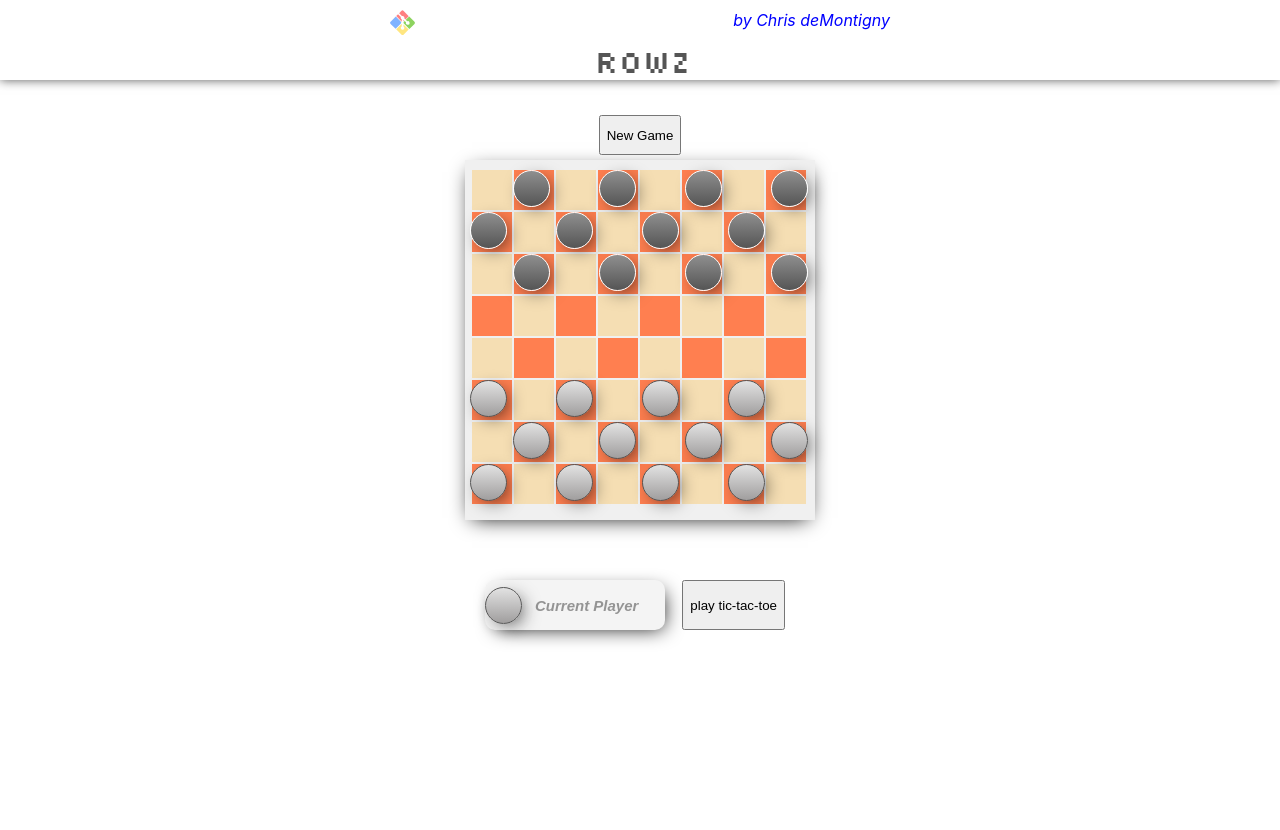
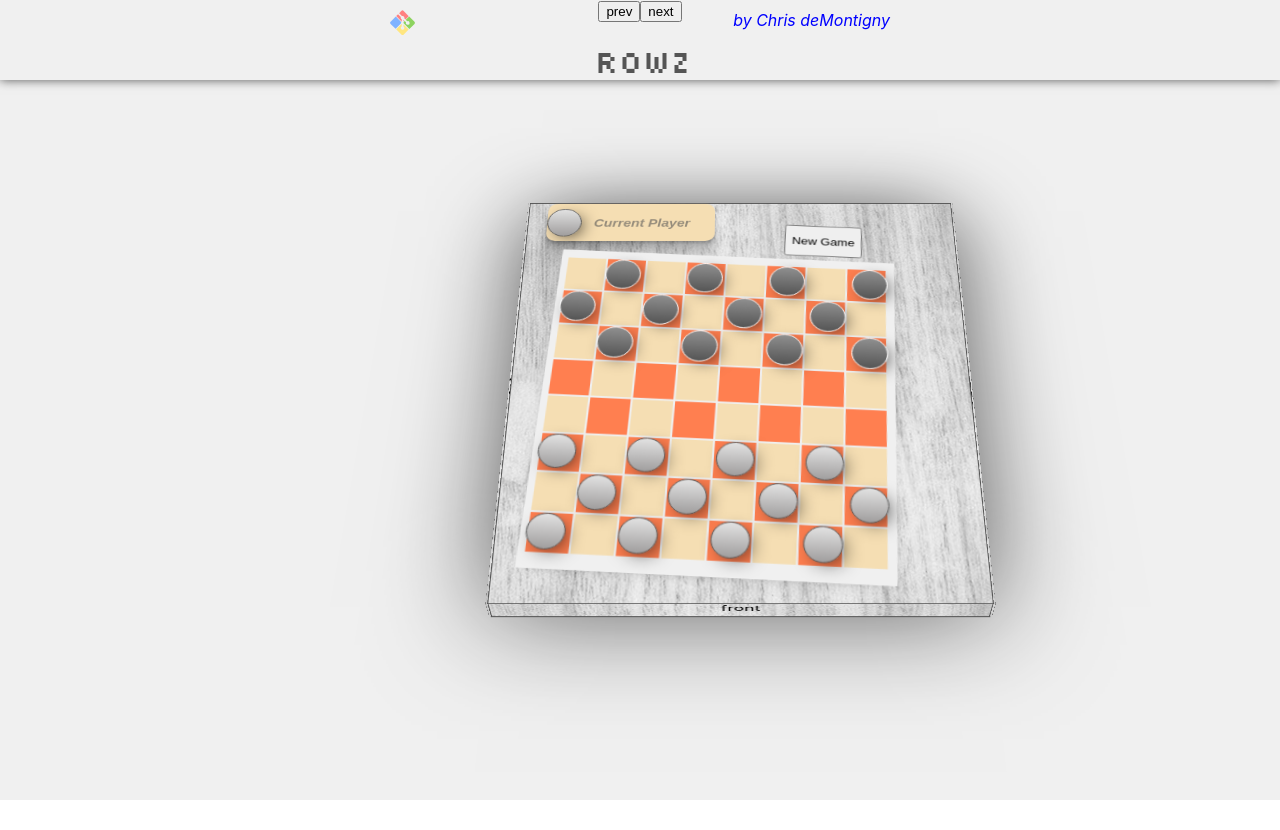
Before and after one commit to Nefari0/Games, a React (Create React App) app in the folder rowz/: page / in a window 1280 px wide. After the commit the page ends 800 px from the top, so only its background shows below. Built offline with nearby package versions, Linux system fonts and the light colour scheme; no server answers.

Commit message:
Adding new 3d effects

```diff
--- a/rowz/src/App.js
+++ b/rowz/src/App.js
@@ -4,21 +4,31 @@ import TicTacToe from './Components/TicTacToe/tictactoe.component';
 import CheckerBoard from './Components/Rows/CheckerBoard/CheckerBoard'
 import Nav from './Components/Nav/nav.component';
 import { size } from './Components/rowz.plugin'
-import { AppContainer,Adapter,Header,BaseButton } from './App.styles';
+import { AppContainer,Header,BaseButton } from './App.styles';
+import GameBoard from './Components/Platform/platform.component';
 
 const { multiplier } = size
 
 function App() {
 
   const [state,setState] = useState({
-    playCheckers:true
+    playCheckers:true,
+    yRotation: 0,
+    xRotation: 100,
   })
 
-  const { playCheckers } = state
+  const { playCheckers,xRotation,yRotation } = state
 
   const tic = 'tic-tac-toe'
   const check = 'checkers'
   const currentGame = 123456789
+
+  const stateManager = (prop,val) => {
+    setState({
+      ...state,
+      [prop]:val
+    })
+  }
 
   return (
     <AppContainer>
@@ -26,7 +36,7 @@ function App() {
         <Nav />
         <h1>Rowz</h1>
       </Header>
-      <Adapter>
+      {/* <Adapter>
 
         {playCheckers === true ? <CheckerBoard currentGame={currentGame} /> : <TicTacToe />}
 
@@ -36,7 +46,18 @@ function App() {
           play {!playCheckers ? check : tic}
         </BaseButton>
 
-      </Adapter>
+      </Adapter> */}
+
+        <GameBoard state={state}/>
+      <div
+        style={{
+          position:'absolute',
+          top:'0px'
+        }}
+      >
+        <button onClick={() => stateManager('yRotation',yRotation+90)}>prev</button>
+        <button onClick={() => stateManager('yRotation',yRotation-90)}>next</button>
+      </div>
     </AppContainer>
   );
 }
--- a/rowz/src/App.styles.jsx
+++ b/rowz/src/App.styles.jsx
@@ -63,28 +63,31 @@ export const AppContainer = styled.main`
     display:flex;
     flex-direction:column;
     align-items: center;
+    background-color: rgb(240, 240, 240);
     // background-color:blue;
+    -webkit-perspective: 1600px;
+    -webkit-perspective-origin: 50% -240px;
 `
 
 
-export const Adapter = styled.section`
-    position:relative;
-    // margin:auto;
-    // background-color:blue;
-    margin-top:50px;
-    // width:500px;
-    width:${dimensions*multiplier}px;
-    height:700px;
+// export const Adapter = styled.section`
+//     position:relative;
+//     // margin:auto;
+//     // background-color:blue;
+//     margin-top:50px;
+//     // width:500px;
+//     width:${dimensions*multiplier}px;
+//     height:700px;
 
-    @media (max-width:620px) {
-        width:350px;
-    }
+//     @media (max-width:620px) {
+//         width:350px;
+//     }
 
-    @media (max-width:400px) {
-        width:300px;
-        margin-top:0px;
-    }
-`
+//     @media (max-width:400px) {
+//         width:300px;
+//         margin-top:0px;
+//     }
+// `
 
 export const BaseButton = styled.button`
     position:absolute;
--- /dev/null
+++ b/rowz/src/Components/Platform/platform.component.jsx
@@ -0,0 +1,36 @@
+import {
+    CubeContainer,
+    Cube,
+    Front,
+    Back,
+    Top,
+    Bottom,
+    Left,
+    Right
+  } from "./platform.styles";
+  import CheckerBoard from "../Rows/CheckerBoard/CheckerBoard";
+//   import { GoodPlayer } from "./peice.styles";
+
+  const GameBoard = ({ state }) => {
+    const { yRotation, xRotation, currentIndex } = state;
+    console.log("CURRENT IN LOWER GAME COMPOENT", xRotation);
+
+    return (
+      <CubeContainer>
+        <Cube xRotatuin={xRotation} yRotation={yRotation}>
+          <Top>
+            {/* top */}
+            <CheckerBoard />
+          </Top>
+          <Bottom></Bottom>
+          <Left>left</Left>
+          <Front>front</Front>
+          <Right>right</Right>
+          {/* <figure></figure> */}
+          <Back>back</Back>
+        </Cube>
+      </CubeContainer>
+    );
+  };
+
+  export default GameBoard;
--- /dev/null
+++ b/rowz/src/Components/Platform/platform.styles.jsx
@@ -0,0 +1,198 @@
+import styled, { keyframes } from "styled-components";
+import { size,boardPlacement } from "../rowz.plugin";
+import walnut from "./American_walnut_pxr128_jpg.jpg"
+
+const { multiplier,dimensions } = size
+
+// const cubeWidth = 300;
+const cubeWidth = dimensions*1.3
+const cubeHeight = 25;
+
+const Rotate = keyframes`
+from {
+  transform: rotateY(0deg);
+}
+to {
+  transform: rotateY(360deg);
+}
+`;
+
+// const Rotate = keyframes`
+
+//   @-webkit-keyframes rotate {
+//     0% {
+//       -webkit-transform: rotateY(0);
+//     }
+//     100% {
+//       -webkit-transform: rotateY(360deg);
+//     }
+
+//   }
+
+//   0% { height: 100px; width: 100px; }
+//  30% { height: 400px; width: 400px; opacity: 1 }
+//  40% { height: 405px; width: 405px; opacity: 0.3; }
+//  100% { height: 100px; width: 100px; opacity: 0.6; }
+// `
+
+export const CubeContainer = styled.div`
+  width: ${cubeWidth}px;
+  height: ${cubeHeight}px;
+  top: 300px;
+  left: 100px;
+  background-color: yellow;
+//   position: absolute;
+position:relative;
+  -webkit-perspective: 1600px;
+  -webkit-perspective-origin: 50% -240px;
+
+   /* transform: rotateZ(-20deg);  */
+       /* animation-name: ${Rotate};
+  animation-duration: 8s;
+  animation-iteration-count: infinite; */
+`;
+
+// figure {
+//   /* left:300px; */
+//   display: block;
+//   position: absolute;
+//   width: 300px;
+//   height: 100px;
+//   /* border-radius: 50px; */
+// background-color: #60c2ef;
+//   /* -webkit-transform-origin: 50% 50% 0; */
+// }
+
+export const Cube = styled.div`
+  -webkit-transform-style: preserve-3d;
+  margin:auto;
+//   margin-top:50%;
+//   left:400px;
+//   top:150px;
+//   animation: ${Rotate} 2s linear infinite;
+//   transform: rotateY(${({ rotation }) => rotation}deg);
+//   transform: rotateX(-20deg) rotateY(10deg) rotateZ(0deg);
+
+  transform:
+  rotateX(-50deg)
+  rotateY(${({ yRotation }) => yRotation}deg)
+  rotateZ(0deg)
+  ;
+
+  transition: all 1000ms;
+//   transform-origin: 50% 50% 0;
+  width:${cubeWidth}px;
+  height:${cubeHeight}px;
+  background-color:blue;
+
+      /* animation-name: ${Rotate};
+  animation-duration: 8s;
+  animation-iteration-count: infinite; */
+
+  figure {
+            /* animation-name: ${Rotate};
+        animation-duration: 8s;
+        animation-iteration-count: infinite; */
+
+        /* left:300px; */
+        display: block;
+        position: absolute;
+        width: ${cubeWidth}px;
+
+        // background-size: contain;
+        // background:url(${walnut});
+        // background-color: pink;
+        // background-color: rgb(240, 240, 240);
+        border: 0.1px solid #555;
+
+
+
+
+        // opacity:.5;
+        left:-41px;
+        top:-18px;
+        /* -webkit-transform-origin: 50% 50% 0; */
+        /* transform-origin: 50% 50%; */
+        /* transform: rotateX(10deg);  */
+
+  }
+
+`;
+
+// figure {
+//   border: 0.1px solid #fff;
+//   -webkit-transform-origin: 50% 50% 0;
+// }
+
+const tableEdge = styled.figure`
+    background-size: contain;
+    background:url(${walnut});
+`
+
+export const Front = styled(tableEdge)`
+  height: ${cubeHeight}px;
+// height:100px;
+  background-color: yellow;
+  -webkit-transform: translateZ(${cubeWidth/2}px);
+`;
+// .front {
+//   -webkit-transform: translateZ(150px);
+// }
+
+export const Back = styled(tableEdge)`
+  height: ${cubeHeight}px;
+  background-color: pink;
+  -webkit-transform: rotateY(180deg) translateZ(${cubeWidth / 2}px);
+`;
+
+// .back {
+//   -webkit-transform: rotateY(180deg) translateZ(150px);
+// }
+
+export const Top = styled(tableEdge)`
+-webkit-transform-style: preserve-3d;
+
+  /* width:100px; */
+  background-color: green;
+  height: ${cubeWidth}px;
+
+//   width: 280px;
+//   height: 50px;
+//   background-size: contain;
+//   background:url(${walnut});
+
+//   top:125px;
+  -webkit-transform: rotateX(90deg) translateZ(228px);
+`;
+// .top {
+//   -webkit-transform: rotateX(90deg) translateZ(150px);
+// }
+
+export const Bottom = styled(tableEdge)`
+  height: ${cubeWidth}px;
+  width: ${cubeWidth}px;
+  -webkit-transform: rotateX(-90deg) translateZ(${-200}px);
+  -webkit-box-shadow: 0 10px 100px rgba(0, 0, 0, 0.7);
+  background-color: rgba(0, 0, 0, 0);
+`;
+// .bottom {
+//   -webkit-transform: rotateX(-90deg) translateZ(150px);
+// }
+
+export const Left = styled(tableEdge)`
+  background-color: purple;
+  height: ${cubeHeight}px;
+  -webkit-transform: rotateY(-90deg) translateZ(230px);
+`;
+// .left {
+//   -webkit-transform: rotateY(-90deg) translateZ(150px);
+// }
+
+export const Right = styled(tableEdge)`
+  background-color: orange;
+  height: ${cubeHeight}px;
+  -webkit-transform: rotateY(90deg) translateZ(230px);
+`;
+// .right {
+//   -webkit-transform: rotateY(90deg) translateZ(150px);
+// }
--- a/rowz/src/Components/Rows/CheckerBoard/board.styles.jsx
+++ b/rowz/src/Components/Rows/CheckerBoard/board.styles.jsx
@@ -1,8 +1,8 @@
 import styled from "styled-components"
 import {size,boardPlacement} from '../../rowz.plugin'
 
-const { multiplier } = size
-const dimensions = 350
+const { multiplier,dimensions } = size
+// const dimensions = 350
 
 export const CheckerTable = styled.main`
     ${boardPlacement}
@@ -11,14 +11,19 @@ export const CheckerTable = styled.main`
     width: ${dimensions*multiplier}px;
     padding-top:10px;
     background-color: rgb(240, 240, 240);
+    // background-color:red;
+    // opacity:.5;
     display: flex;
     flex-direction: row;
     flex-wrap: wrap;
     justify-content: center;
     align-items: flex-start;
     align-content: stretch;
-    box-shadow: 0px 5px 20px -7px #000000;
+    // box-shadow: 0px 5px 20px -7px #000000;
+    box-shadow: 0px 5px 20px -17px #000000;
+    transform: rotateZ(3deg);
     z-index: 0;
+    -webkit-transform-style: preserve-3d;
 
     @media (max-width:400px) {
         -webkit-transform: scale(.8);
--- a/rowz/src/Components/Rows/Menu/menu.styles.jsx
+++ b/rowz/src/Components/Rows/Menu/menu.styles.jsx
@@ -7,9 +7,12 @@ export const CheckerMenu = styled.header`
     position:absolute;
     height: ${50 * multiplier}px;
     width: ${350 * multiplier}px;
+    left:100px;
     display:flex;
     justify-content:center;
     z-index:10;
+    // transform: rotateX(-20deg) rotateY(10deg) rotateZ(0deg);
+    // transform: rotateZ(-20deg);
 
     button {
         margin:5px;
--- a/rowz/src/Components/Rows/TurnIndicator/current.styles.jsx
+++ b/rowz/src/Components/Rows/TurnIndicator/current.styles.jsx
@@ -1,10 +1,11 @@
 import styled from 'styled-components'
-import { size,playerStatusPlacement } from '../../rowz.plugin'
+import { size,playerStatusPlacement,colors } from '../../rowz.plugin'
 
 const {multiplier } = size
+const {baseColor} = colors
 
 export const TurnIndicator = styled.main`
-    position: absolute;
+    // position: absolute;
     color: #555;
     z-index: 100000;
     height: ${50 * multiplier}px;
@@ -12,9 +13,14 @@ export const TurnIndicator = styled.main`
     margin-left: ${20 * multiplier}px;
     display: flex;
     align-items: center;
-    background: rgba(165, 165, 165, 0.116);
-    box-shadow: 5px 5px 20px -7px #000000;
-    backdrop-filter: blur(12px);
+    // background: rgba(165, 165, 165, 0.116);
+
+    // box-shadow: 5px 5px 20px -7px #000000;
+    box-shadow: 5px 5px 20px -17px #000000;
+    box-shadow: rgba(0, 0, 0, 0.09) 0px 2px 1px, rgba(0, 0, 0, 0.09) 0px 4px 2px, rgba(0, 0, 0, 0.09) 0px 8px 4px, rgba(0, 0, 0, 0.09) 0px 16px 8px, rgba(0, 0, 0, 0.09) 0px 32px 16px;
+    // -webkit-transform: rotateX(50deg);
+    // backdrop-filter: blur(12px);
+    background-color:${baseColor};
     border-radius: 10px;
     ${playerStatusPlacement}
 `
--- a/rowz/src/Components/rowz.plugin.js
+++ b/rowz/src/Components/rowz.plugin.js
@@ -6,8 +6,10 @@ export const colors = {
 }
 
 export const size  = {
-    multiplier:1
+    multiplier:1,
+    dimensions:350
 }
+// export const dimensions = 450
 
 export const  menuStyling = css`
     position:absolute;
@@ -20,7 +22,9 @@ export const openMenu = css`
 `
 
 export const boardPlacement = css`
-    margin-top: ${30 * size.multiplier}px;
+// margin:auto;
+    margin-top: ${70 * size.multiplier}px;
+    margin-left:30px;
 `
 
 export const playerStatusPlacement = css`
```
Also changed, not shown: rowz/src/Components/Platform/American_walnut_pxr128_jpg.jpg (added).
